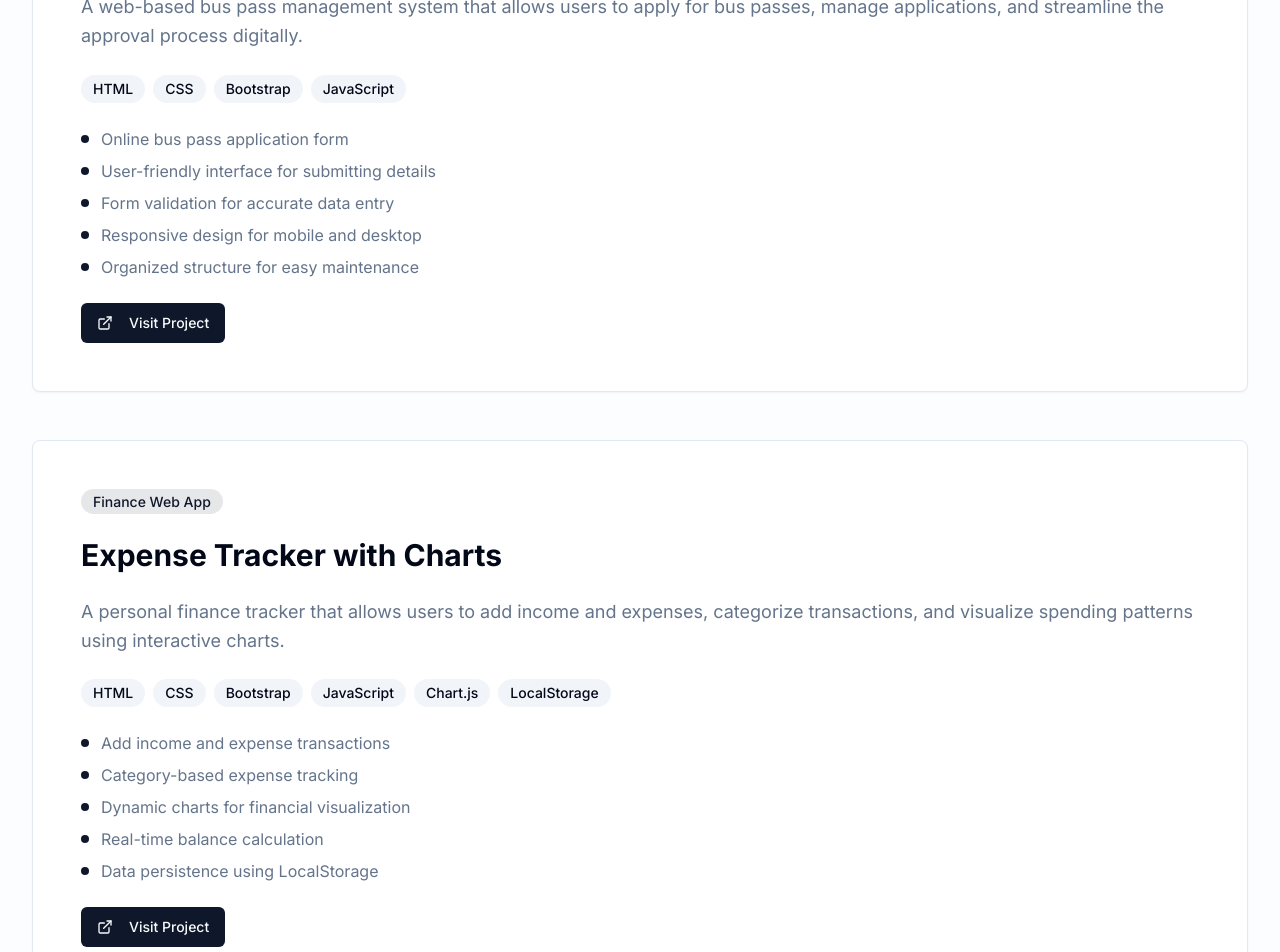
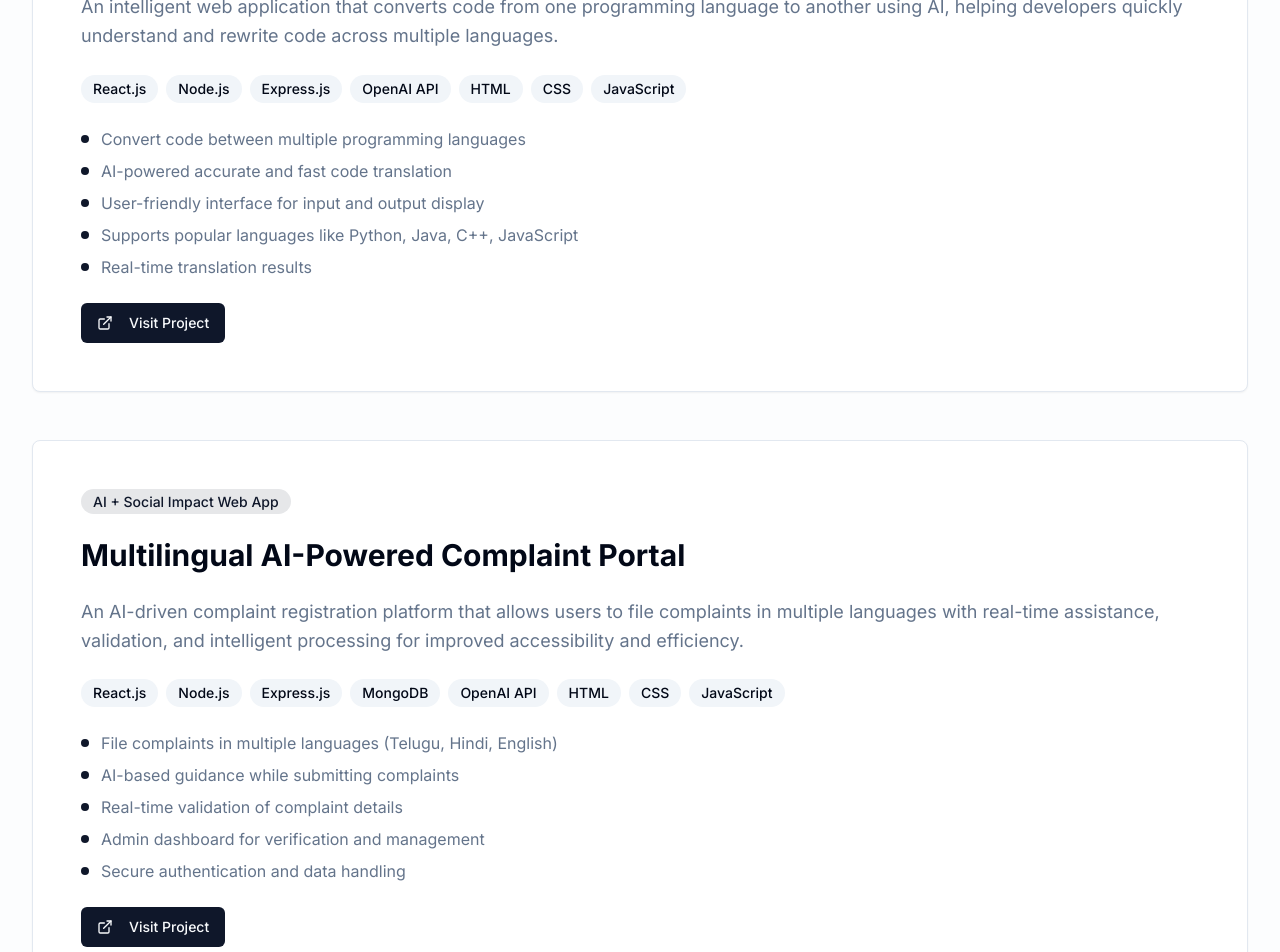
Before and after one commit to vinay-54/Portfolio, a React (Vite) app: page / in a window 1280 px wide. Shown: the part 4240-5192 px from the top of the page. Built offline with nearby package versions, Linux system fonts and the light colour scheme.

Commit message:
Update Projects component with new project details

```diff
--- a/src/components/Projects.tsx
+++ b/src/components/Projects.tsx
@@ -5,6 +5,34 @@ import { Button } from '@/components/ui/button';
 
 const Projects = () => {
   const featuredProjects = [
+    {
+  title: 'AI Code Translator',
+  category: 'AI Web Application',
+  description: 'An intelligent web application that converts code from one programming language to another using AI, helping developers quickly understand and rewrite code across multiple languages.',
+  tech: ['React.js', 'Node.js', 'Express.js', 'OpenAI API', 'HTML', 'CSS', 'JavaScript'],
+  features: [
+    'Convert code between multiple programming languages',
+    'AI-powered accurate and fast code translation',
+    'User-friendly interface for input and output display',
+    'Supports popular languages like Python, Java, C++, JavaScript',
+    'Real-time translation results'
+  ],
+  link: 'https://ai-code-translator-ten-wine.vercel.app'
+},
+    {
+  title: 'Multilingual AI-Powered Complaint Portal',
+  category: 'AI + Social Impact Web App',
+  description: 'An AI-driven complaint registration platform that allows users to file complaints in multiple languages with real-time assistance, validation, and intelligent processing for improved accessibility and efficiency.',
+  tech: ['React.js', 'Node.js', 'Express.js', 'MongoDB', 'OpenAI API', 'HTML', 'CSS', 'JavaScript'],
+  features: [
+    'File complaints in multiple languages (Telugu, Hindi, English)',
+    'AI-based guidance while submitting complaints',
+    'Real-time validation of complaint details',
+    'Admin dashboard for verification and management',
+    'Secure authentication and data handling'
+  ],
+  link: 'https://multilingual-ai-complaint-portal.vercel.app'
+},
     {
   title: 'Bus Pass Management System',
   category: 'Web Application',
```
